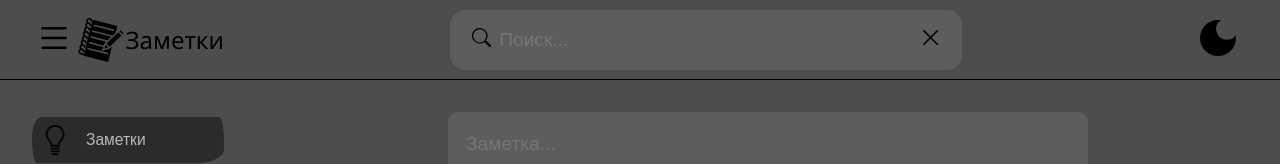
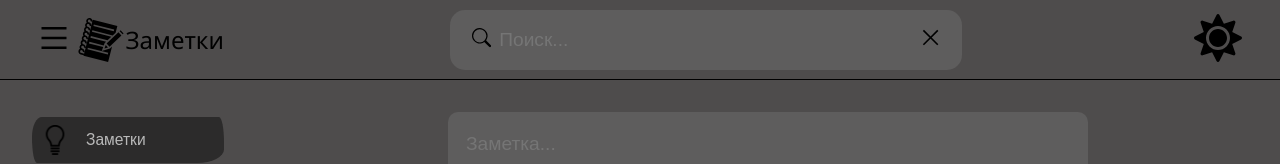
Before and after one commit to Evgenii-Buslaev/NotesAppReact, a React (Create React App) app: page / in a window 1280 px wide. Both pictures are taken after a click on the button 1218 px from the left and 39 px from the top of the page. Shown: the top 164 px of the page. Built offline with nearby package versions, Linux system fonts and the light colour scheme.

Commit message:
Toggle mode icon

```diff
--- a/src/UI/ModeButton.jsx
+++ b/src/UI/ModeButton.jsx
@@ -1,5 +1,6 @@
 import { useContext } from "react";
 import { MdDarkMode } from "react-icons/md";
+import { FaSun } from "react-icons/fa";
 
 import { AppContext } from "../handlers/context";
 import { changeMode } from "../handlers/mode";
@@ -8,12 +9,25 @@ import iconClasses from "../css/icons.module.css";
 
 function ModeButton() {
   const { mode, setMode } = useContext(AppContext);
+
+  const props = {
+    className: iconClasses.icon,
+    onClick: () => changeMode(mode, setMode),
+  };
+
   return (
     <button>
-      <MdDarkMode
-        className={iconClasses.icon}
-        onClick={() => changeMode(mode, setMode)}
-      />
+      {mode === "dark" ? (
+        <FaSun
+          className={iconClasses.icon}
+          onClick={() => changeMode(mode, setMode)}
+        />
+      ) : (
+        <MdDarkMode
+          className={iconClasses.icon}
+          onClick={() => changeMode(mode, setMode)}
+        />
+      )}
     </button>
   );
 }
```
